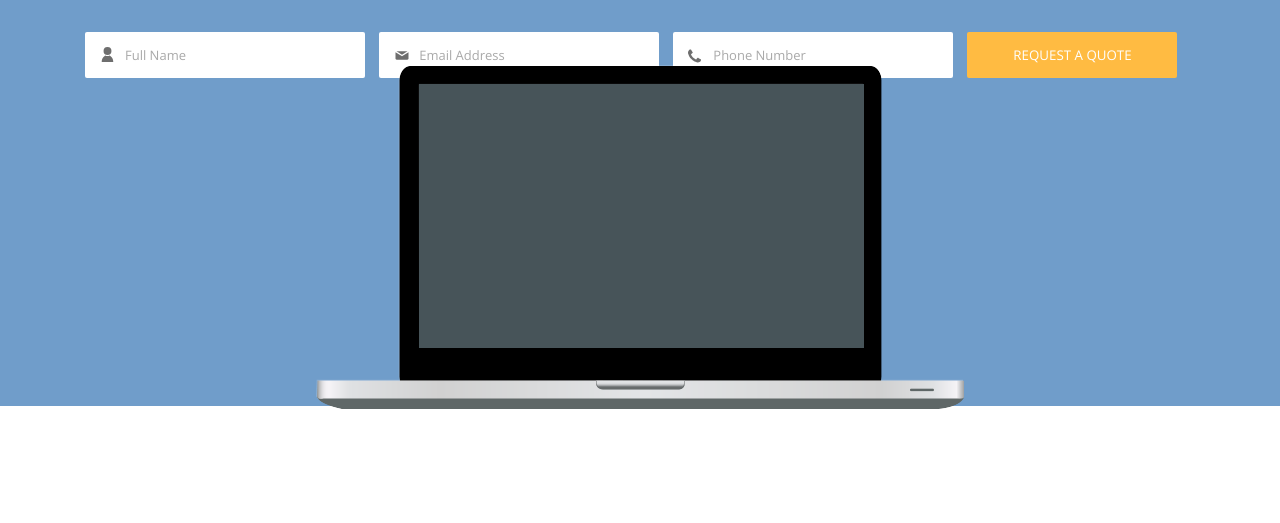
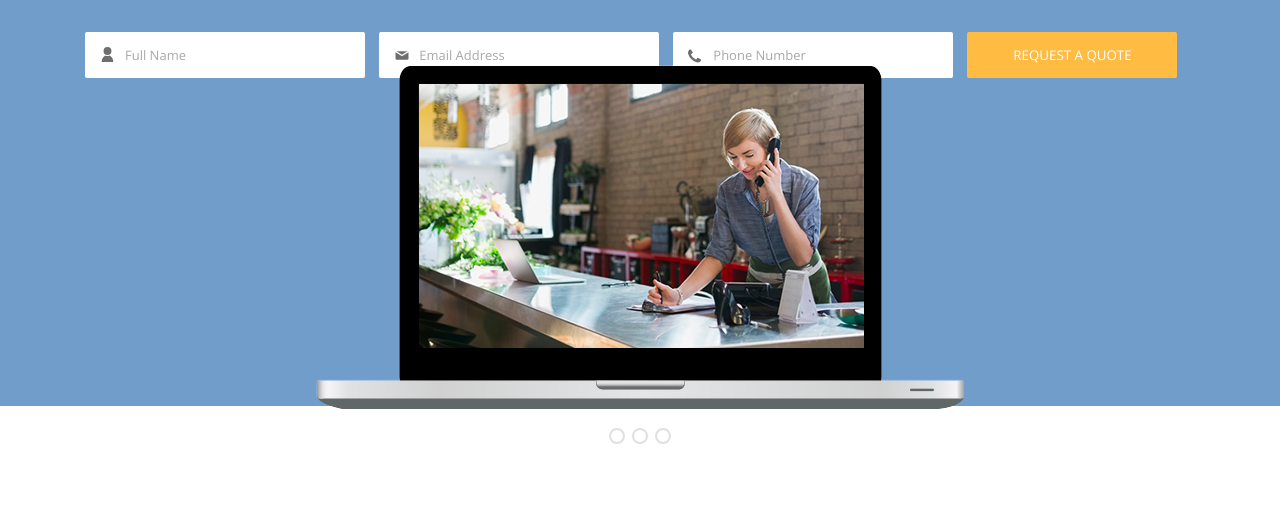
Before and after one commit to antonzubar/stormnet-hometasks, a plain HTML site: page index.html in a window 1280 px wide. Shown: the part 277-800 px from the top of the page. Drawn offline with nearby package versions, Linux system fonts and the light colour scheme.

Commit message:
gallery simulation

```diff
--- a/index.html
+++ b/index.html
@@ -207,6 +207,20 @@
             </form>
             <div id="laptop-holder">
                 <img src="img/home/laptop.png" alt="image-gallery">
+                <ul class="gallery-slider">
+                    <li>
+                        <div tabindex="0" class="gallery-slider__gallery-switcher"></div>
+                        <img class="gallery-image" src="img/home/1.png" alt="Gallery Image">
+                    </li>
+                    <li>
+                        <div tabindex="0" class="gallery-slider__gallery-switcher"></div>
+                        <img class="gallery-image" src="img/home/2.jpg" alt="Gallery Image">
+                    </li>
+                    <li>
+                        <div tabindex="0" class="gallery-slider__gallery-switcher"></div>
+                        <img class="gallery-image" src="img/home/3.png" alt="Gallery Image">
+                    </li>
+                </ul>
             </div>
         </div>
     </section>
--- a/styles/style.css
+++ b/styles/style.css
@@ -170,15 +170,51 @@ h1 {
 }
 
 #laptop-holder {
-    position: relative;
-}
-
-#laptop-holder {
     position: absolute;
     top: 50%;
     left: 50%;
     margin-left: -324px;
     margin-top: -58px;
+}
+
+.gallery-image {
+    position: absolute;
+    top: 50%;
+    left: 50%;
+    margin-left: -221px;
+    margin-top: -180px;
+}
+
+.gallery-slider {
+    list-style-type: none;
+    text-align: center;
+    padding: 0;
+}
+
+.gallery-slider li {
+    display: inline-block;
+}
+
+.gallery-slider .gallery-slider__gallery-switcher {
+    width: 16px;
+    height: 16px;
+    border-radius: 50%;
+    border: 2px solid #dfe0e1;
+    box-sizing: border-box;
+    margin: 0 2px;
+    outline: none;
+}
+
+.gallery-slider__gallery-switcher:hover {
+    border: 2px solid #21aade;
+}
+
+.gallery-slider .gallery-slider__gallery-switcher:focus {
+    border: 2px solid #21aade;
+}
+
+.gallery-slider .gallery-slider__gallery-switcher:nth-child(1):focus + img {
+    z-index: 999;
 }
 
 #service {
@@ -209,7 +245,6 @@ h2 {
     color: #394b50;
     font-family: 'Open Sans', sans-serif;
     text-align: center;
-    font-weight: 400;
     font-size: 16px;
     margin: 0;
     font-weight: 300;
```
Also changed, not shown: img/home/1.png (added), img/home/2.jpg (added), img/home/3.png (added).
